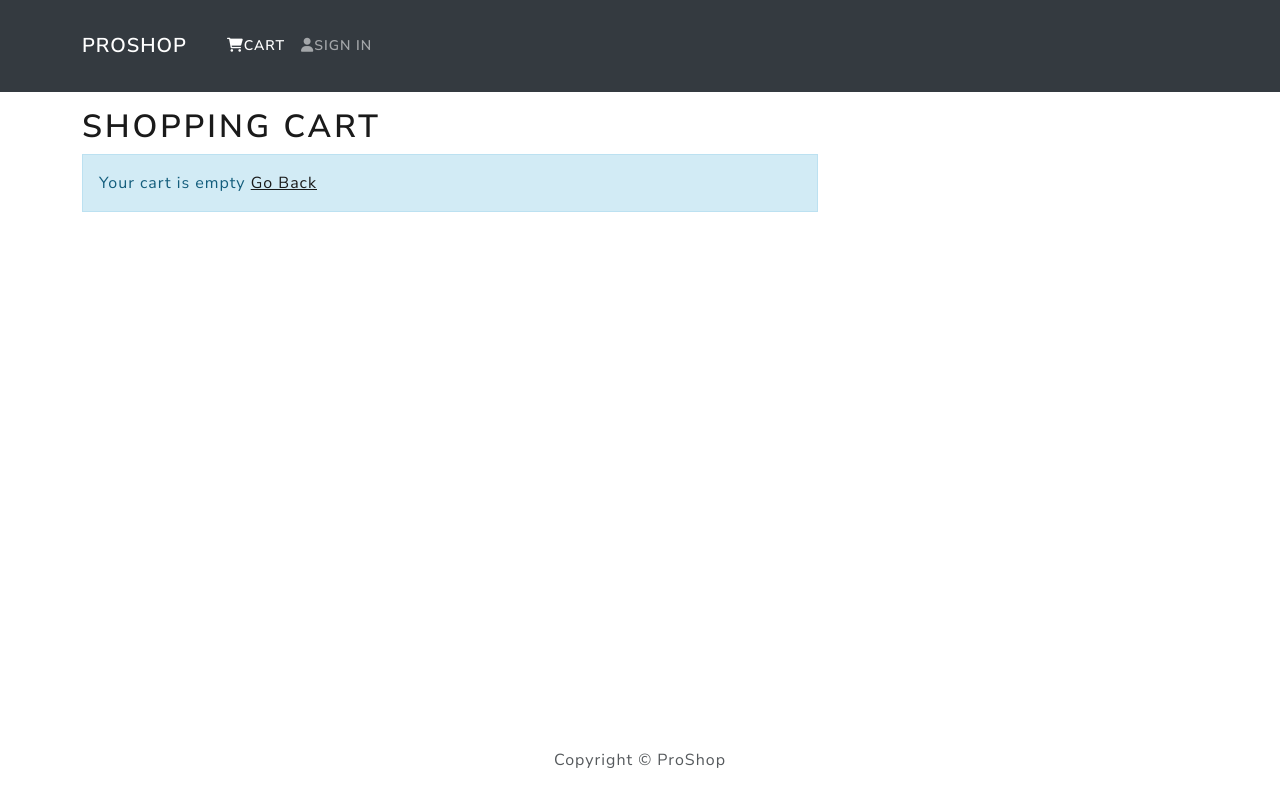
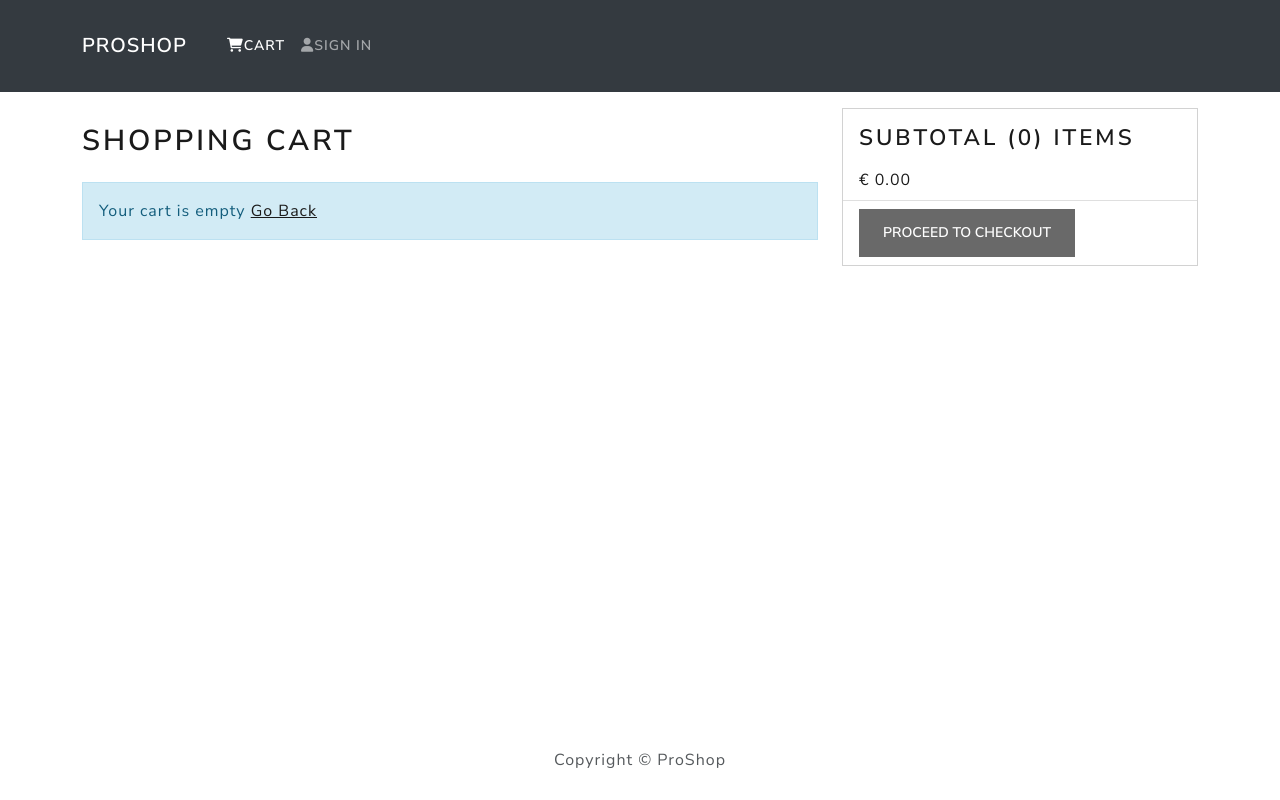
Before and after one commit to NerijusU/Pro-Shop, a React (Create React App) app in the folder frontend/: page /cart in a window 1280 px wide. Built offline with nearby package versions, Linux system fonts and the light colour scheme.

Commit message:
add to CartScreen - Subtotal

```diff
--- /dev/null
+++ b/frontend/config-overrides.js
@@ -0,0 +1,21 @@
+const webpack = require("webpack");
+module.exports = function override(config) {
+  const fallback = config.resolve.fallback || {};
+  Object.assign(fallback, {
+    crypto: require.resolve("crypto-browserify"),
+    stream: require.resolve("stream-browserify"),
+    assert: require.resolve("assert"),
+    http: require.resolve("stream-http"),
+    https: require.resolve("https-browserify"),
+    os: require.resolve("os-browserify"),
+    url: require.resolve("url"),
+  });
+  config.resolve.fallback = fallback;
+  config.plugins = (config.plugins || []).concat([
+    new webpack.ProvidePlugin({
+      process: "process/browser",
+      Buffer: ["buffer", "Buffer"],
+    }),
+  ]);
+  return config;
+};
--- a/frontend/src/index.css
+++ b/frontend/src/index.css
@@ -6,6 +6,16 @@ h3 {
    padding: 1rem 0;
 }
 
+h1 {
+   font-size: 1.8rem;
+   padding: 1rem 0;
+}
+
+h2 {
+   font-size: 1.4rem;
+   padding: 0.5rem 0;
+}
+
 .rating span {
    margin: 0.1rem;
 }
--- a/frontend/src/screens/CartScreen.js
+++ b/frontend/src/screens/CartScreen.js
@@ -12,7 +12,6 @@ import {
 } from "react-bootstrap";
 import Message from "../components/Message";
 import { addToCart } from "../actions/cartActions";
-import { grey } from "colors";
 
 const CartScreen = () => {
   const params = useParams();
@@ -38,6 +37,10 @@ const CartScreen = () => {
     console.log("remove");
   };
 
+  const checkoutHandler = () => {
+    navigate(`/login?redirect=${"/shipping"}`); // history.push('/login?redirect=shipping')
+  };
+
   return (
     <Row>
       <Col md={8}>
@@ -61,6 +64,7 @@ const CartScreen = () => {
                   <Col md={2}>
                     <Form.Control
                       as="select"
+                      style={{ backgroundColor: "Gainsboro" }}
                       value={item.qty}
                       onChange={(e) =>
                         dispatch(
@@ -90,8 +94,32 @@ const CartScreen = () => {
           </ListGroup>
         )}
       </Col>
-      <Col md={2}></Col>
-      <Col md={2}></Col>
+      <Col md={4}>
+        <Card>
+          <ListGroup variant="flush">
+            <ListGroup.Item>
+              <h2>
+                Subtotal ({cartItems.reduce((acc, item) => acc + item.qty, 0)})
+                items
+              </h2>
+              €{" "}
+              {cartItems
+                .reduce((acc, item) => acc + item.qty * item.price, 0)
+                .toFixed(2)}
+            </ListGroup.Item>
+            <ListGroup.Item>
+              <Button
+                type="button"
+                className="btn-block"
+                disabled={cartItems.length === 0}
+                onClick={checkoutHandler}
+              >
+                Proceed To Checkout
+              </Button>
+            </ListGroup.Item>
+          </ListGroup>
+        </Card>
+      </Col>
     </Row>
   );
 };
```
Also changed, not shown: frontend/package.json (+23 -7 lines), 1 other file (tests, documents, lock files or other folders).
